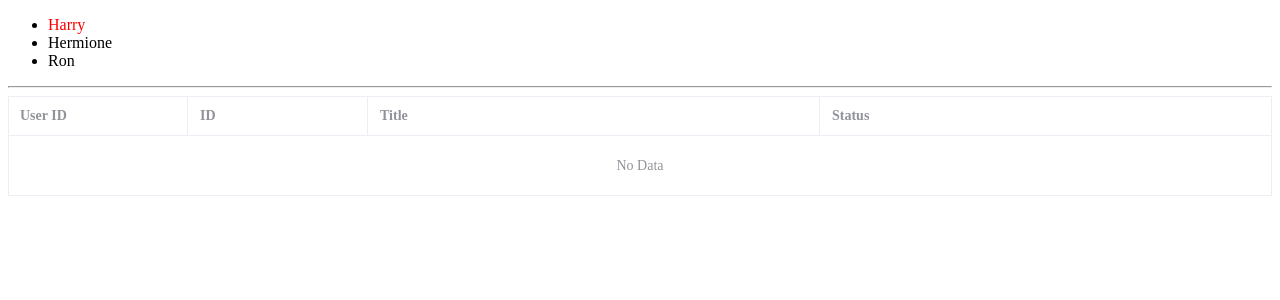
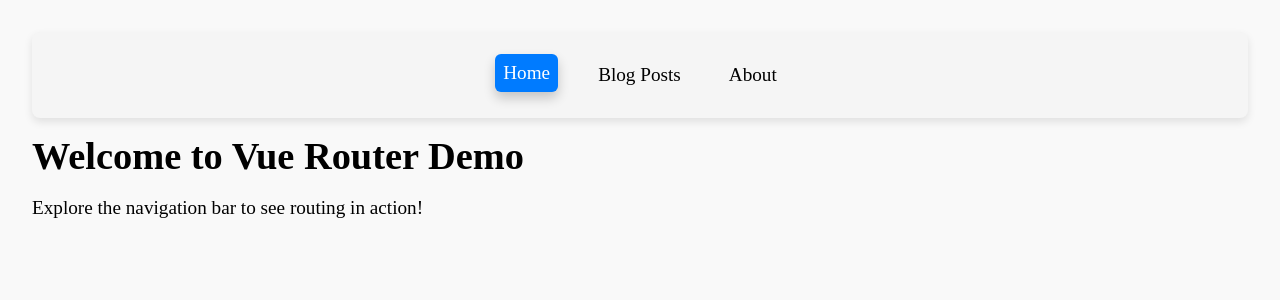
Before and after one commit to kayleewebb/learn-vue-3, a Vue app: page / in a window 1280 px wide. Shown: the top 300 px of the page. Built offline with nearby package versions, Linux system fonts and the light colour scheme; no server answers.

Commit message:
Basic routing

```diff
--- a/package.json
+++ b/package.json
@@ -10,10 +10,12 @@
   },
   "dependencies": {
     "element-plus": "^2.13.5",
-    "vue": "^3.5.28"
+    "vue": "^3.5.28",
+    "vue-router": "^5.0.4"
   },
   "devDependencies": {
     "@vitejs/plugin-vue": "^6.0.4",
+    "sass": "^1.99.0",
     "vite": "^7.3.1",
     "vite-plugin-vue-devtools": "^8.0.6"
   },
--- a/src/App.vue
+++ b/src/App.vue
@@ -1,62 +1,19 @@
 <template>
-  <StudentList :list="list">
-    <template #default="{ stu }">
-      <span :class="{ cursed: stu.name == 'Harry' }">
-        {{ stu.name }}
-      </span>
-    </template>
-  </StudentList>
-
-  <hr />
-
-  <el-table :data="todoList" stripe border style="width: 100%">
-    <el-table-column prop="userId" label="User ID" width="180" />
-    <el-table-column prop="id" label="ID" width="180" />
-    <el-table-column prop="title" label="Title" />
-    <el-table-column prop="completed" label="Status">
-      <template #default="slotProps">
-        <el-tag type="success" v-if="slotProps.row.completed">Completed</el-tag>
-        <el-tag type="danger" v-else>Incomplete</el-tag>
-      </template>
-    </el-table-column>
-  </el-table>
+  <div class="app">
+    <Navigation></Navigation>
+    <router-view></router-view>
+  </div>
 </template>
 
 <script setup>
-import { onMounted, ref } from 'vue'
-import StudentList from './StudentList.vue'
+import Navigation from '@/components/Navigation.vue';
 
-const list = ref([
-  {
-    id: 1,
-    name: 'Harry'
-  },
-  {
-    id: 2,
-    name: 'Hermione'
-  },
-  {
-    id: 3,
-    name: 'Ron'
-  }
-])
-
-const todoList = ref([])
-
-async function getTodoList() {
-  const response = await fetch('https://jsonplaceholder.typicode.com/todos')
-  const data = await response.json()
-  console.log(data)
-  todoList.value = data
-}
-
-onMounted(() => {
-  getTodoList()
-})
 </script>
 
-<style scoped>
-.cursed {
-  color: red;
+<style lang="scss" scoped>
+.app {
+  display: flex;
+  flex-direction: column;
+  gap: 1rem;
 }
 </style>
--- /dev/null
+++ b/src/assets/main.scss
@@ -0,0 +1,16 @@
+body {
+    padding: 1.5rem;
+    box-sizing: border-box;
+    background-color: #f9f9f9;
+    font-size: 1.2rem;
+    font-weight: 500;
+  }
+  a {
+    text-decoration: none;
+    color: black;
+  }
+  h2,
+  h1 {
+    padding: 0;
+    margin: 0;
+  }
--- /dev/null
+++ b/src/components/Navigation.vue
@@ -0,0 +1,36 @@
+<template>
+    <nav>
+        <router-link :to="{ name: 'home' }">Home</router-link>
+        <router-link :to="{ name: 'blogPosts' }">Blog Posts</router-link>
+        <router-link :to="{ name: 'about' }">About</router-link>
+    </nav>
+</template>
+
+<script setup>
+
+</script>
+
+<style lang="scss" scoped>
+nav {
+    display: flex;
+    justify-content: center;
+    gap: 2rem;
+    padding: 1.5rem;
+    background-color: #f5f5f5;
+    border-radius: 8px;
+    box-shadow: 0 4px 8px rgba(0, 0, 0, 0.1);
+
+    a {
+        padding: 0.5rem;
+    }
+
+    .router-link-active {
+        background-color: #007bff;
+        color: #fff;
+        border-color: #0056b3;
+        border-radius: 6px;
+        box-shadow: 0 6px 12px rgba(0, 0, 0, 0.2);
+        transform: translateY(-2px);
+    }
+}
+</style>
--- /dev/null
+++ b/src/router/index.js
@@ -0,0 +1,15 @@
+import { createRouter, createWebHistory } from 'vue-router'
+import Home from '@/views/Home.vue'
+import BlogPosts from '@/views/BlogPosts.vue'
+import About from '@/views/About.vue'
+
+const router = createRouter({
+  history: createWebHistory(),
+  routes: [
+    { path: '/', name: 'home', component: Home },
+    { path: '/blogPosts', name: 'blogPosts', component: BlogPosts },
+    { path: '/about', name: 'about', component: About },
+  ],
+})
+
+export default router
--- /dev/null
+++ b/src/views/About.vue
@@ -0,0 +1,9 @@
+<template>
+    <div>
+        <h1>This is the about page!</h1>
+    </div>
+</template>
+
+<script setup></script>
+
+<style lang="scss" scoped></style>
--- /dev/null
+++ b/src/views/BlogPosts.vue
@@ -0,0 +1,13 @@
+<template>
+    <div>
+        <h1>Welcome to the blog posts page!</h1>
+        <p>
+            Here you can find all the blog posts that have been published by our
+            authors. Click on any of them to read more.
+        </p>
+    </div>
+</template>
+
+<script setup></script>
+
+<style lang="scss" scoped></style>
--- /dev/null
+++ b/src/views/Home.vue
@@ -0,0 +1,10 @@
+<template>
+    <div>
+        <h1>Welcome to Vue Router Demo</h1>
+        <p>Explore the navigation bar to see routing in action!</p>
+    </div>
+</template>
+
+<script setup></script>
+
+<style lang="scss" scoped></style>
```
Also changed, not shown: src/main.js (+3 -4 lines), 1 other file (tests, documents, lock files or other folders).
